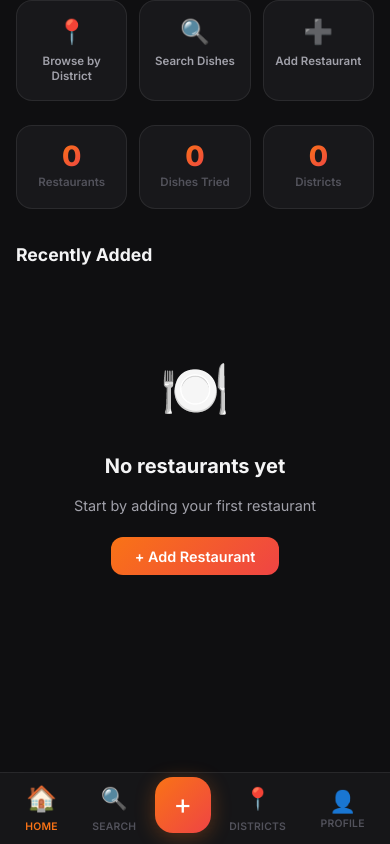
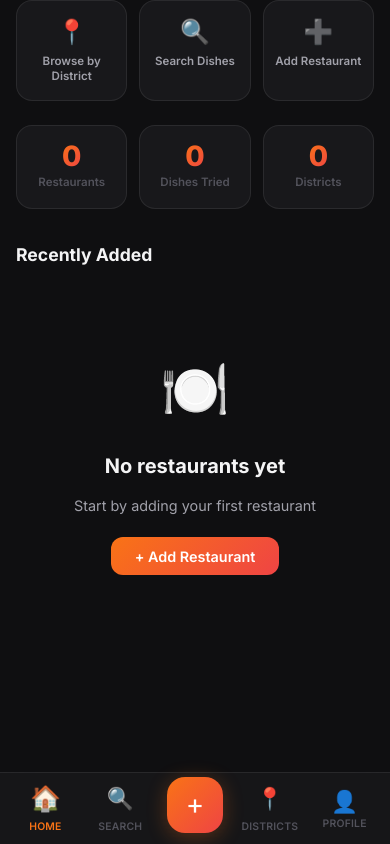
Before and after one commit to man-phan/restaurant-tracker, a React (Vite) app in the folder fe/: page / in a window 390 px wide. Built offline with nearby package versions, Linux system fonts and the light colour scheme.

Commit message:
Center Align Floating Add Button on Mobile

```diff
--- a/fe/src/layouts/BottomNav.css
+++ b/fe/src/layouts/BottomNav.css
@@ -9,9 +9,10 @@
   backdrop-filter: blur(20px);
   -webkit-backdrop-filter: blur(20px);
   border-top: 1px solid var(--border-color);
-  display: flex;
+  display: grid;
+  grid-template-columns: repeat(5, 1fr);
   align-items: center;
-  justify-content: space-around;
+  justify-items: center;
   padding: 0 0.5rem;
   padding-bottom: env(safe-area-inset-bottom, 0px);
 }
@@ -27,6 +28,7 @@
   flex-direction: column;
   align-items: center;
   gap: 3px;
+  width: 100%;
   padding: 8px 16px;
   border-radius: 12px;
   text-decoration: none;
```
